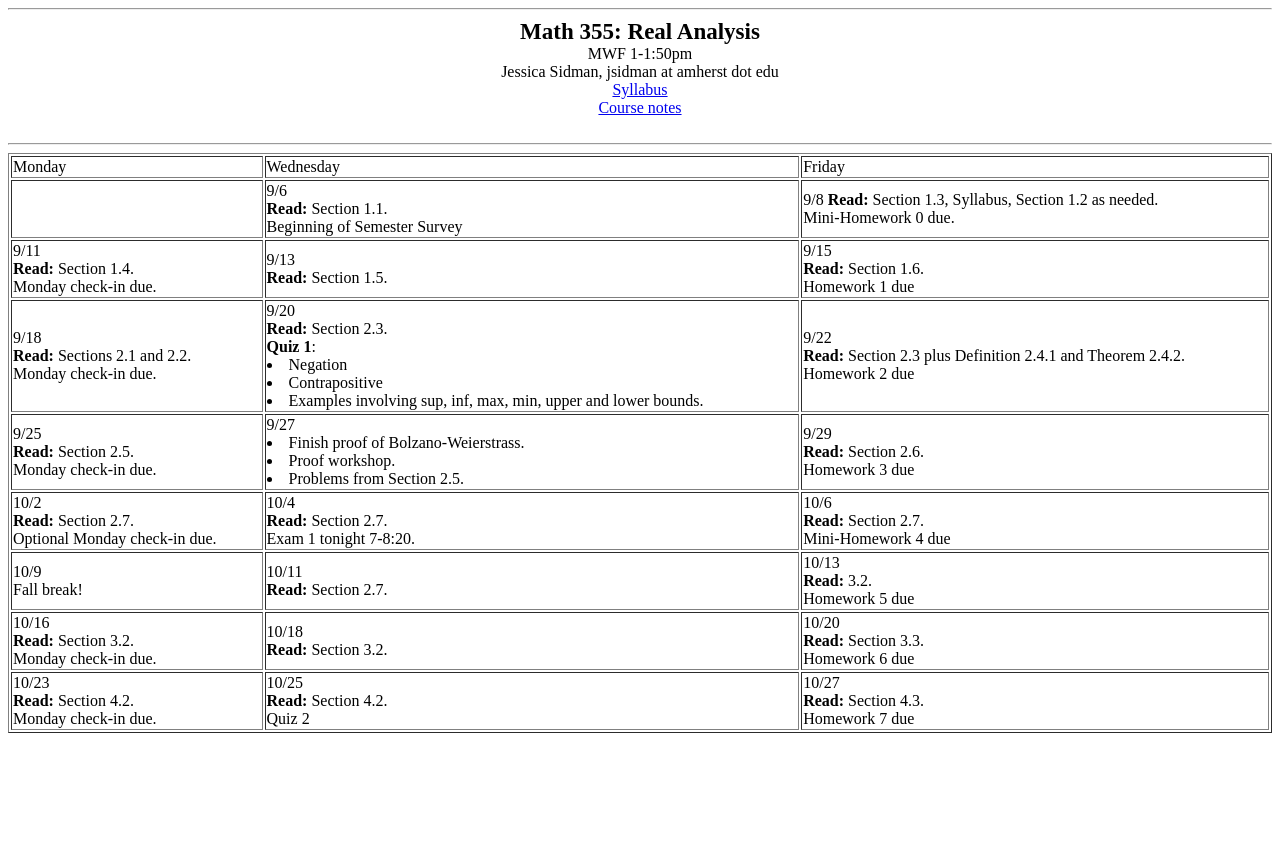
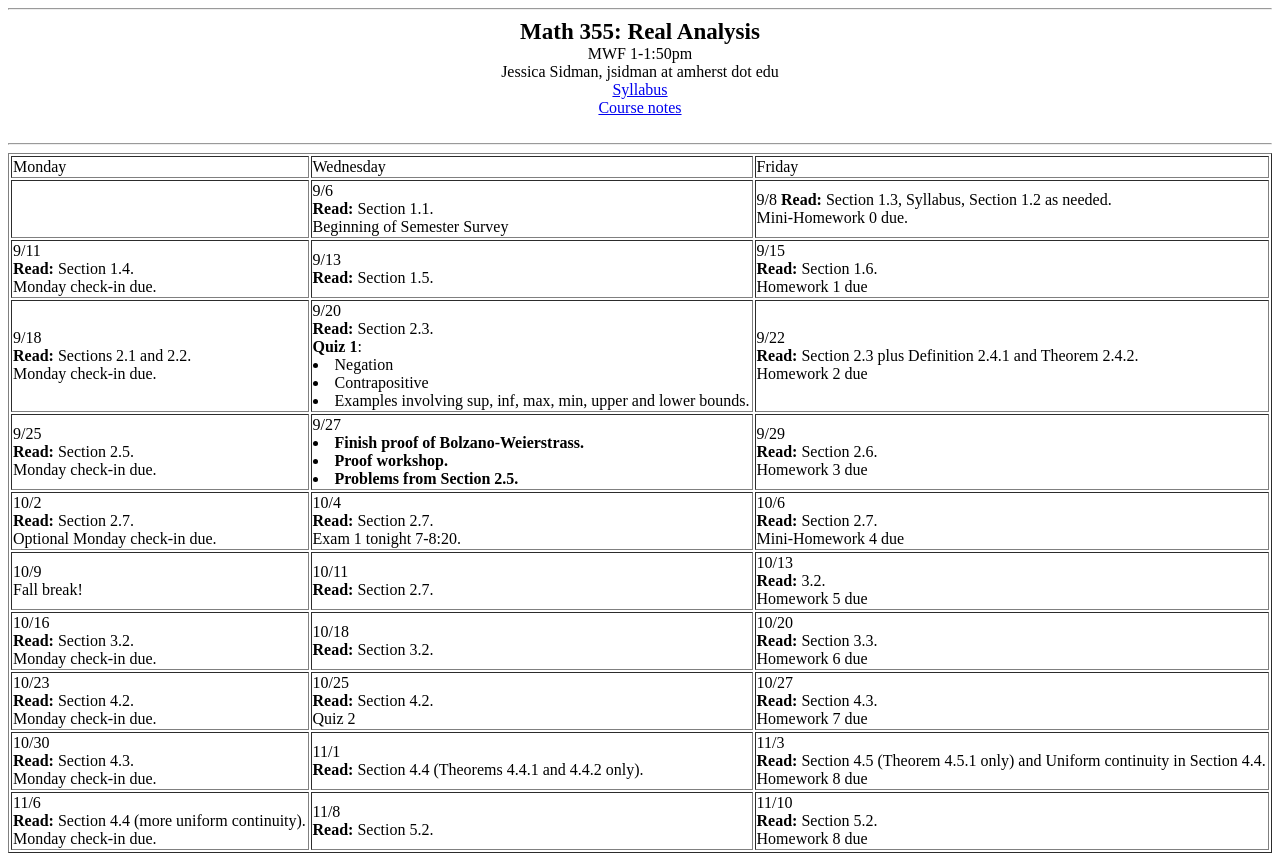
Before and after one commit to jessicasidman/analysis, a plain HTML site: page index.html in a window 1280 px wide. Before the commit the page ends 800 px from the top, so only its background shows below. Drawn offline with Linux system fonts and the light colour scheme.

Commit message:
Update index.html

```diff
--- a/index.html
+++ b/index.html
@@ -91,7 +91,7 @@
        <b>Read:</b> Section 2.5.<br>
      Monday check-in due.</td>
      <td>9/27<br>
-       <li>Finish proof of Bolzano-Weierstrass.</li>
+       <b><li>Finish proof of Bolzano-Weierstrass.</li>
        <li>Proof workshop.</li>
        <li>Problems from Section 2.5.</li></td>
       <td>9/29<br>
@@ -150,6 +150,33 @@
 	<b>Read:</b> Section 4.3.<br>
       Homework 7 due</td>
     </tr>
+
+     <tr>
+<td>10/30<br>
+       <b>Read:</b> Section 4.3.<br>
+     Monday check-in due.</td>
+     <td>11/1<br>
+       <b>Read:</b> Section 4.4 (Theorems 4.4.1 and 4.4.2 only).<br>
+      </td>
+
+      <td>11/3<br>
+	<b>Read:</b> Section 4.5 (Theorem 4.5.1 only) and Uniform
+	continuity in Section 4.4.<br>
+      Homework 8 due</td>
+    </tr>
+
+     <tr>
+<td>11/6<br>
+       <b>Read:</b> Section 4.4 (more uniform continuity).<br>
+     Monday check-in due.</td>
+     <td>11/8<br>
+       <b>Read:</b> Section 5.2.<br>
+      </td>
+
+      <td>11/10<br>
+	<b>Read:</b> Section 5.2.<br>
+      Homework 8 due</td>
+    </tr>
 </Tbody>
 </table>
 </body>
```
